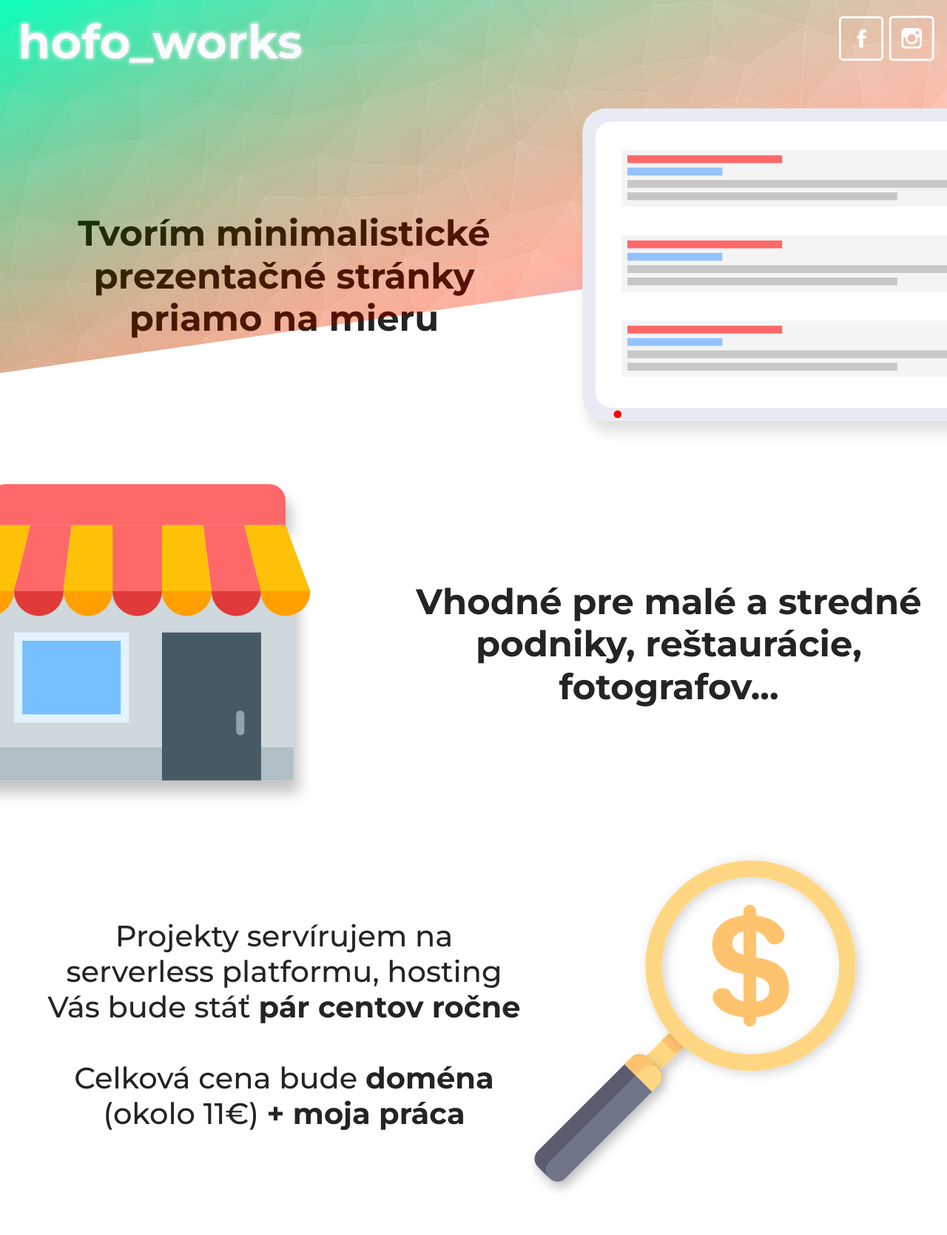
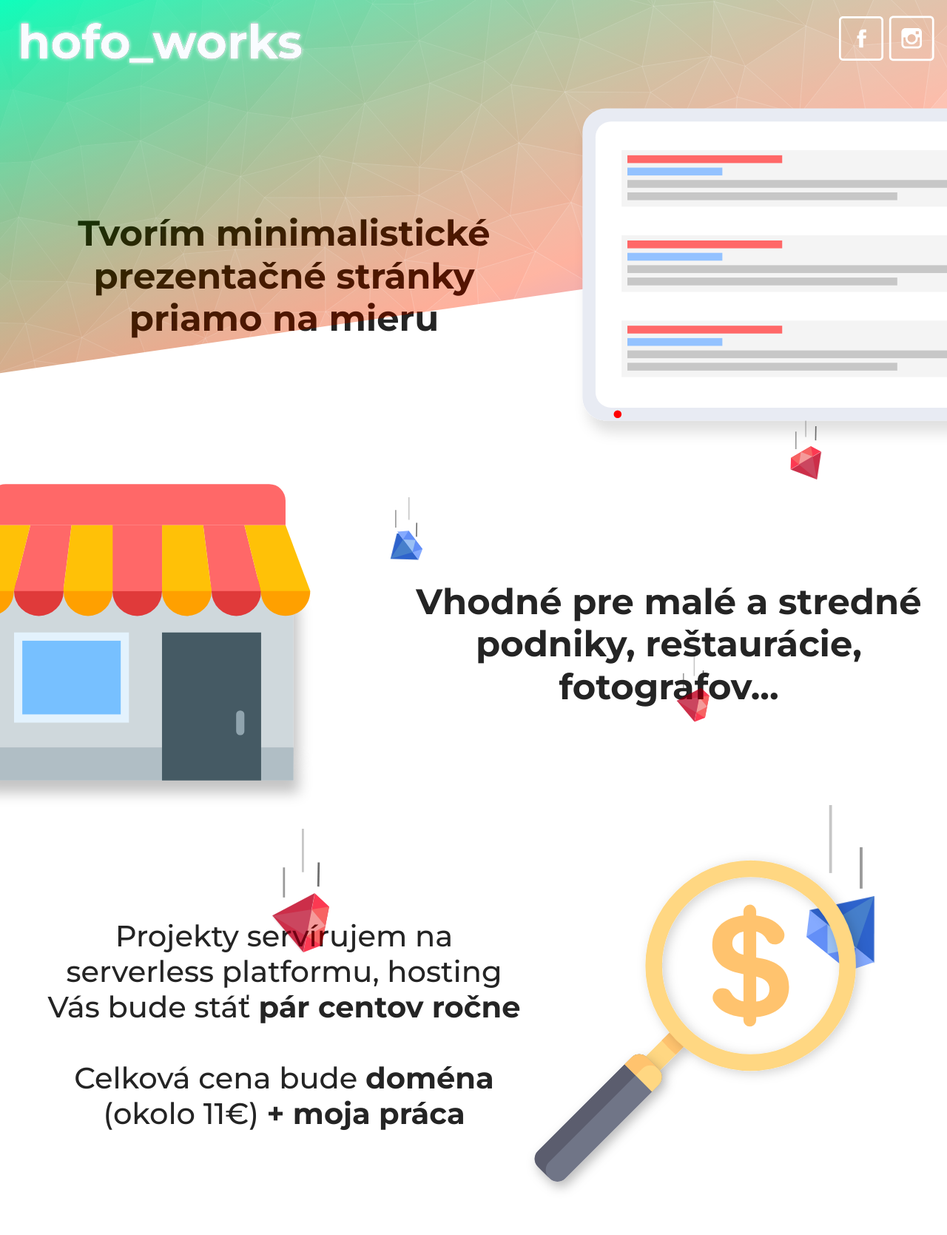
Before and after one commit to hofoo7/portfolio, a Flask app: page / in a window 1280 px wide. Shown: the top 1669 px of the page at 74% size. Run offline with Flask 2, Linux system fonts and the light colour scheme; some libraries are stand-ins or nearby versions.

Commit message:
some changes

```diff
--- a/static/css/main.css
+++ b/static/css/main.css
@@ -24,7 +24,7 @@ bottom: 0;
 left: 0;
 width: -webkit-fill-available;
 height: 100vh;
-z-index: -1;
+z-index: -2;
 }
 #trianglify-overlay {
 position: absolute;
@@ -34,7 +34,7 @@ bottom: 0;
 left: 0;
 width: -webkit-fill-available;
 height: 100vh;
-z-index: -1;
+z-index: -2;
 }
 #color-stop-1 {
 -webkit-animation: change-color-1 12s ease-in-out infinite alternate;
@@ -102,10 +102,65 @@ animation: change-color-3 12s ease-in-out infinite alternate
 }
 }
 
-#svgBackground {
-    z-index: -1;
+.svg-diamonds {
+    width: -webkit-fill-available;
 }
 
+.rellax {
+    width: -webkit-fill-available;
+}
+
+.diamond {
+    z-index: -1;
+    position: fixed;
+}
+
+.diamond svg {
+    width: 5vw;
+    height: auto;
+}
+
+#rd2 svg {
+    width: 7vw;
+}
+
+#rd3 svg {
+    width: 9vw;
+}
+
+#bd2 svg {
+    width: 12vw;
+}
+
+#bd1 {
+    right: 55vw;
+    top: 38rem;
+}
+
+#bd2 {
+    right: 25vw;
+    top: 8rem;
+}
+
+#bd3 {
+    right: 88vw;
+    top: 60rem;
+}
+
+#rd1 {
+    right: 12vw;
+    top: 28rem;
+}
+
+#rd2 {
+    right: 80vw;
+    top: 22rem;
+}
+
+#rd3 {
+    right: 25vw;
+    top: 55rem;
+}
 
 
 .navFont {
@@ -437,6 +543,40 @@ stroke-width: 1;
         right: 10;
     }
 
+    .diamond svg {
+        width: 15vw;
+    }
+
+    #rd2 svg {
+        width: 18vw;
+    }
+
+    #rd3 svg {
+        width: 20vw;
+    }
+
+    #bd2 svg {
+        width: 24vw;
+    }
+
+    #bd2 {
+        right: 6vw;
+        top: 72rem;
+    }
+
+    #bd3 {
+        right: 78vw;
+    }
+
+    #rd3 {
+        right: 30vw;
+        top: 48rem;
+    }
+
+    #rd2 svg {
+        display: block;
+    }
+
 
 }
 
@@ -473,6 +613,53 @@ stroke-width: 1;
     }
     .row5 form {
         width: 25rem;
+    }
+
+    .diamond svg {
+        width: 5vw;
+        height: auto;
+    }
+
+    #rd2 svg {
+        width: 7vw;
+    }
+
+    #rd3 svg {
+        width: 4vw;
+    }
+
+    #bd2 svg {
+        width: 12vw;
+    }
+
+    #bd1 {
+        right: 55vw;
+        top: 42rem;
+    }
+
+    #bd2 {
+        right: 4vw;
+        top: 68rem;
+    }
+
+    #bd3 {
+        right: 88vw;
+        top: 60rem;
+    }
+
+    #rd1 {
+        right: 12vw;
+        top: 35rem;
+    }
+
+    #rd2 {
+        right: 65vw;
+        top: 70rem;
+    }
+
+    #rd3 {
+        right: 25vw;
+        top: 55rem;
     }
 
 }
--- a/templates/index.html
+++ b/templates/index.html
@@ -2,7 +2,27 @@
 
 
 {% block body %}
-<div class="rellax" id="svgBackground" data-rellax-speed="-3" data-rellax-zindex="5">
+<div class="rellax" id="svgBackground" data-rellax-speed="-2" data-rellax-zindex="5">
+  <div class="svg-diamonds">
+    <div id="rd1" class="diamond">
+      {% include 'rd1.svg' %}
+    </div>
+    <div id="rd2" class="diamond">
+      {% include 'rd2.svg' %}
+    </div>
+    <div id="rd3" class="diamond">
+      {% include 'rd2.svg' %}
+    </div>
+    <div id="bd1" class="diamond">
+      {% include 'bd1.svg' %}
+    </div>
+    <div id="bd2" class="diamond">
+      {% include 'bd2.svg' %}
+    </div>
+    <div id="bd3" class="diamond">
+      {% include 'bd2.svg' %}
+    </div>
+  </div>
     <svg id="gradient-rotate" preserveAspectRatio="none" viewBox="0 0 500 500">
     <defs>
         <linearGradient x1="0%" y1="0%" y2="100%" id="a">
@@ -146,5 +166,9 @@
 
 </div>
 
+<footer>
+  <p>&copy;hofo_works</p>
+</footer>
+
 
 {% endblock %}
```
Also changed, not shown: other parts of static/css/main.css (+51 -0 lines), templates/bd1.svg (added), templates/bd2.svg (added), templates/rd1.svg (added), templates/rd2.svg (added).
